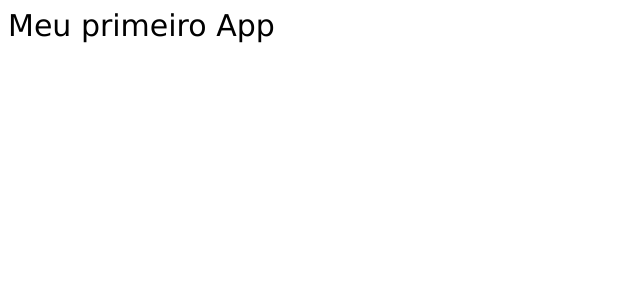
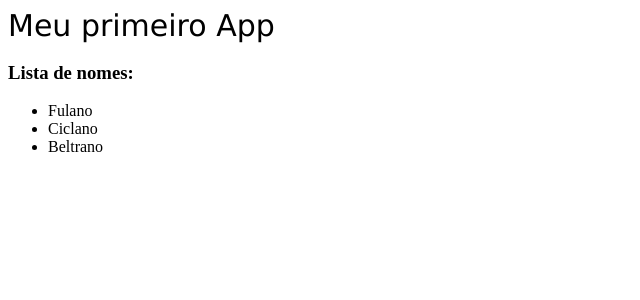
Before and after one commit to victorquoos/first-project, an Angular app: page / in a window 1280 px wide. Shown: the top 300 px of the page, without its empty margins (0-640 px from the left). Built offline with nearby package versions, Linux system fonts and the light colour scheme.

Commit message:
serviços

```diff
--- a/src/app/app.component.html
+++ b/src/app/app.component.html
@@ -1 +1,6 @@
 <span>{{ title }}</span>
+
+<h3>Lista de nomes:</h3>
+<ul>
+  <li *ngFor="let nome of nomes">{{ nome }}</li>
+</ul>
--- a/src/app/app.component.ts
+++ b/src/app/app.component.ts
@@ -1,4 +1,5 @@
 import { Component } from '@angular/core';
+import { TesteService } from './teste.service';
 
 @Component({
   selector: 'app-root',
@@ -7,4 +8,9 @@ import { Component } from '@angular/core';
 })
 export class AppComponent {
   title = 'Meu primeiro App';
+  nomes: String[];
+
+  constructor(testService: TesteService) {
+    this.nomes = testService.getNomes();
+  }
 }
--- /dev/null
+++ b/src/app/teste.service.ts
@@ -0,0 +1,16 @@
+import { Injectable } from '@angular/core';
+
+@Injectable({
+  providedIn: 'root',
+})
+export class TesteService {
+  nomes: String[];
+
+  constructor() {
+    this.nomes = ['Fulano', 'Ciclano', 'Beltrano'];
+  }
+
+  getNomes(): String[] {
+    return this.nomes;
+  }
+}
```
Also changed, not shown: src/app/app.module.ts (+6 -10 lines), 1 other file (tests, documents, lock files or other folders).
